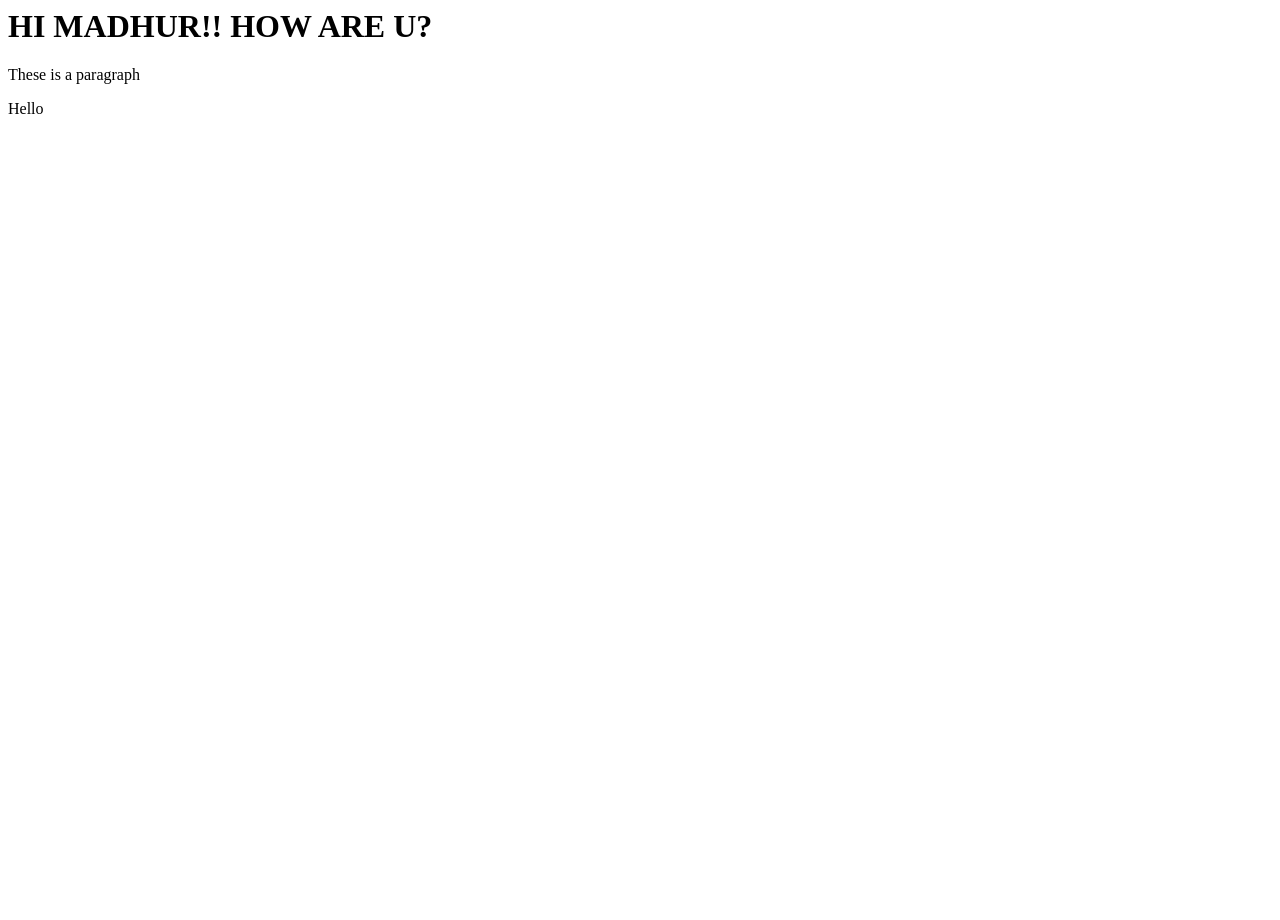
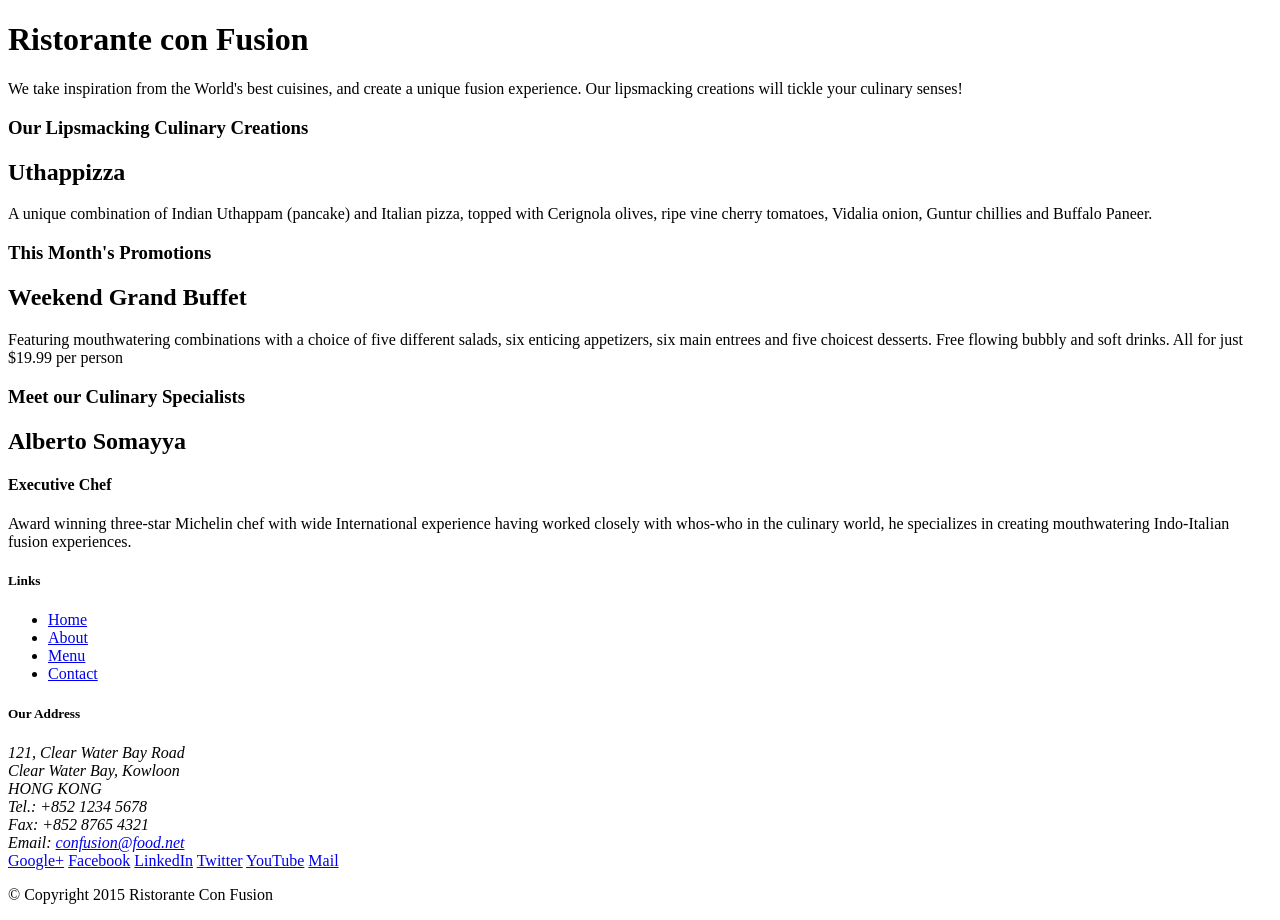
Before and after one commit to mnavandar/git, a website: page index.html in a window 1280 px wide. Before the commit the page ends 800 px from the top, so only its background shows below. Drawn offline with Linux system fonts and the light colour scheme.

Commit message:
Fourth commit

```diff
--- a/index.html
+++ b/index.html
@@ -1,10 +1,101 @@
-<html>
-    <head>
-        <title>Madhur </title>
-    </head>
-    <body>
-        <h1>HI MADHUR!! HOW ARE U?</h1>
-        <p>These is a paragraph</p>
-        <p>Hello</p>
-    </body>
+<!DOCTYPE html>
+<html lang="en">
+
+<head>
+    <title>Ristorante Con Fusion</title>
+</head>
+
+<body>
+
+    <header>
+        <div>
+            <div>
+                <div>
+                    <h1>Ristorante con Fusion</h1>
+                    <p>We take inspiration from the World's best cuisines, and create a unique fusion experience. Our lipsmacking creations will tickle your culinary senses!</p>
+                </div>
+                <div>
+                </div>
+            </div>
+        </div>
+    </header>
+
+    <div>
+        <div>
+            <div>
+                <h3>Our Lipsmacking Culinary Creations</h3>
+            </div>
+            <div>
+                <h2>Uthappizza</h2>
+                <p>A unique combination of Indian Uthappam (pancake) and Italian pizza, topped with Cerignola olives, ripe vine cherry tomatoes, Vidalia onion, Guntur chillies and Buffalo Paneer.</p>
+            </div>
+        </div>
+
+
+        <div>
+            <div>
+                <h3>This Month's Promotions</h3>
+            </div>
+            <div>
+                <h2>Weekend Grand Buffet</h2>
+                <p>Featuring mouthwatering combinations with a choice of five different salads, six enticing appetizers, six main entrees and five choicest desserts. Free flowing bubbly and soft drinks. All for just $19.99 per person </p>
+            </div>
+        </div>
+
+        <div>
+            <div>
+                <h3>Meet our Culinary Specialists</h3>
+            </div>
+            <div>
+                <h2>Alberto Somayya</h2>
+                <h4>Executive Chef</h4>
+                <p>Award winning three-star Michelin chef with wide International experience having worked closely with whos-who in the culinary world, he specializes in creating mouthwatering Indo-Italian fusion experiences. </p>
+            </div>
+        </div>
+    </div>
+
+    <footer>
+        <div>
+            <div>
+                <div>
+                    <h5>Links</h5>
+                    <ul>
+                        <li><a href="#">Home</a></li>
+                        <li><a href="#">About</a></li>
+                        <li><a href="#">Menu</a></li>
+                        <li><a href="#">Contact</a></li>
+                    </ul>
+                </div>
+                <div>
+                    <h5>Our Address</h5>
+                    <address>
+		              121, Clear Water Bay Road<br>
+		              Clear Water Bay, Kowloon<br>
+		              HONG KONG<br>
+		              Tel.: +852 1234 5678<br>
+		              Fax: +852 8765 4321<br>
+		              Email: <a href="mailto:confusion@food.net">confusion@food.net</a>
+		           </address>
+                </div>
+                <div>
+                    <div>
+                        <a href="http://google.com/+">Google+</a>
+                        <a href="http://www.facebook.com/profile.php?id=">Facebook</a>
+                        <a href="http://www.linkedin.com/in/">LinkedIn</a>
+                        <a href="http://twitter.com/">Twitter</a>
+                        <a href="http://youtube.com/">YouTube</a>
+                        <a href="mailto:">Mail</a>
+                    </div>
+                </div>
+           </div>
+           <div>
+                <div>
+                    <p>© Copyright 2015 Ristorante Con Fusion</p>
+                </div>
+           </div>
+        </div>
+    </footer>
+
+</body>
+
 </html>
```
Also changed, not shown: package.json (+6 -15 lines), 2 other files.
